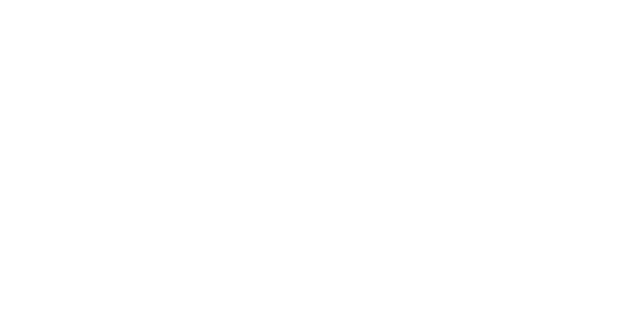
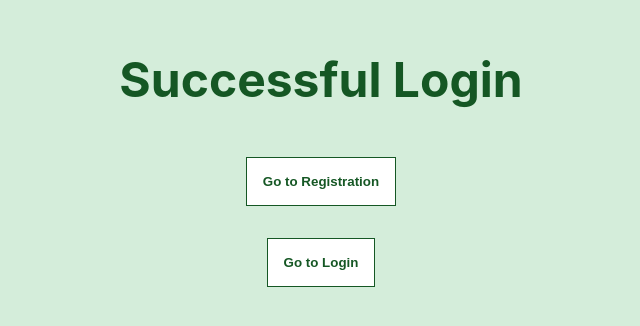
Before and after one commit to jokubasjurk/bakalauras-front, a React (Create React App) app: page /successful-login in a window 1280 px wide. Before the commit this address had no page. Shown: the part 240-566 px from the top of the page, without its empty margins (319-959 px from the left). Built offline with nearby package versions, Linux system fonts and the light colour scheme.

Commit message:
front improvements

```diff
--- a/src/App.tsx
+++ b/src/App.tsx
@@ -2,6 +2,8 @@ import React from 'react';
 import { BrowserRouter as Router, Route, Routes } from 'react-router-dom';
 import LoginPage from "./pages/login/Login";
 import Registration from "./pages/registration/Registration";
+import SuccessfulLogin from "./component/SuccessfulLogin";
+import UnsuccessfulLogin from "./component/UnsuccessfulLogin";
 
 const App: React.FC = () => {
     return (
@@ -9,6 +11,8 @@ const App: React.FC = () => {
             <Routes>
                 <Route path="/login" element={<LoginPage />} />
                 <Route path="/" element={<Registration />} />
+                <Route path="/successful-login" element={<SuccessfulLogin />} />
+                <Route path="/unsuccessful-login" element={<UnsuccessfulLogin />} />
             </Routes>
         </Router>
     );
--- /dev/null
+++ b/src/component/SuccessfulLogin.css
@@ -0,0 +1,30 @@
+.successful-login {
+    display: flex;
+    flex-direction: column;
+    align-items: center;
+    justify-content: center;
+    height: 100vh;
+    background-color: #d4edda;
+}
+
+.successful-login h1 {
+    color: #155724;
+    font-size: 3rem;
+    margin-bottom: 2rem;
+}
+
+.successful-login button {
+    padding: 1rem;
+    margin: 1rem;
+    border: 1px solid #155724;
+    background-color: #ffffff;
+    color: #155724;
+    font-weight: bold;
+    cursor: pointer;
+    transition: all 0.3s ease;
+}
+
+.successful-login button:hover {
+    background-color: #155724;
+    color: #ffffff;
+}
--- /dev/null
+++ b/src/component/SuccessfulLogin.tsx
@@ -0,0 +1,25 @@
+import React from 'react';
+import { useNavigate } from 'react-router-dom';
+import './SuccessfulLogin.css';
+
+const SuccessfulLogin = () => {
+    const navigate = useNavigate();
+
+    const goToRegistration = () => {
+        navigate('/');
+    };
+
+    const goToLogin = () => {
+        navigate('/login');
+    };
+
+    return (
+        <div className="successful-login">
+            <h1>Successful Login</h1>
+            <button onClick={goToRegistration}>Go to Registration</button>
+            <button onClick={goToLogin}>Go to Login</button>
+        </div>
+    );
+};
+
+export default SuccessfulLogin;
--- /dev/null
+++ b/src/component/UnsuccessfulLogin.css
@@ -0,0 +1,30 @@
+.unsuccessful-login {
+    display: flex;
+    flex-direction: column;
+    align-items: center;
+    justify-content: center;
+    height: 100vh;
+    background-color: #f8d7da;
+}
+
+.unsuccessful-login h1 {
+    color: #721c24;
+    font-size: 3rem;
+    margin-bottom: 2rem;
+}
+
+.unsuccessful-login button {
+    padding: 1rem;
+    margin: 1rem;
+    border: 1px solid #721c24;
+    background-color: #ffffff;
+    color: #721c24;
+    font-weight: bold;
+    cursor: pointer;
+    transition: all 0.3s ease;
+}
+
+.unsuccessful-login button:hover {
+    background-color: #721c24;
+    color: #ffffff;
+}
--- /dev/null
+++ b/src/component/UnsuccessfulLogin.tsx
@@ -0,0 +1,25 @@
+import React from 'react';
+import { useNavigate } from 'react-router-dom';
+import './UnsuccessfulLogin.css';
+
+const UnsuccessfulLogin = () => {
+    const navigate = useNavigate();
+
+    const goToRegistration = () => {
+        navigate('/registration');
+    };
+
+    const goToLogin = () => {
+        navigate('/login');
+    };
+
+    return (
+        <div>
+            <h1>Unsuccessful Login</h1>
+            <button onClick={goToRegistration}>Go to Registration</button>
+            <button onClick={goToLogin}>Go to Login</button>
+        </div>
+    );
+};
+
+export default UnsuccessfulLogin;
--- a/src/pages/login/Login.tsx
+++ b/src/pages/login/Login.tsx
@@ -6,6 +6,7 @@ import {FlightTime} from "../../model/FlightTime";
 import {calculateDwellTimesAndFlightTimes} from "../../service/calculateDwellAndFlightTimes";
 import {TextInput} from "../../component/TextInput";
 import axios from "axios";
+import {useNavigate} from "react-router-dom";
 
 const LoginPage: React.FC = () => {
     const [keyData, setKeyData] = useState<KeyEventData[]>([]);
@@ -18,8 +19,9 @@ const LoginPage: React.FC = () => {
         dwellTimes: [] as DwellTime[],
         flightTimes: [] as FlightTime[],
     });
+    const navigate = useNavigate();
 
-    const phrases = ['brown fox', 'lazy dog'];
+    const phrases = ['the quick brown fox jumps over the lazy dog', 'lazy dog'];
     const words = ['apple', 'orange'];
     const targetInput = inputType === 'phrase' ? phrases[0] : words[0];
 
@@ -54,8 +56,16 @@ const LoginPage: React.FC = () => {
             setInputValue(''); // Clear the input field
             // setStep(2);
             console.log(formData);
-            const response = await axios.post('http://localhost:8080/api/login', formData);
-            console.log(response);
+            try {
+                const response = await axios.post('http://localhost:8080/api/login', formData);
+                if (response.data.success) {
+                    navigate('/successful-login');
+                } else {
+                    navigate('/unsuccessful-login');
+                }
+            } catch (error) {
+                console.error('Error during authentication:', error);
+            }
         }
     };
 
--- a/src/pages/registration/Registration.tsx
+++ b/src/pages/registration/Registration.tsx
@@ -7,7 +7,7 @@ import {KeyEventData} from "../../model/KeyEventData";
 import {calculateDwellTimesAndFlightTimes} from "../../service/calculateDwellAndFlightTimes";
 import {DwellTime} from "../../model/DwellTime";
 import {FlightTime} from "../../model/FlightTime";
-import { Link } from 'react-router-dom';
+import {Link, useNavigate} from 'react-router-dom';
 import axios from "axios";
 
 interface RegistrationProps {
@@ -25,6 +25,7 @@ const Registration: React.FC<RegistrationProps> = () => {
         dwellTimes: [] as DwellTime[],
         flightTimes: [] as FlightTime[][],
     });
+    const navigate = useNavigate();
 
     const handleChange = (event: React.ChangeEvent<HTMLInputElement>) => {
         setFormData({...formData, [event.target.name]: event.target.value});
@@ -35,7 +36,7 @@ const Registration: React.FC<RegistrationProps> = () => {
     };
 
     const handlePhraseSubmit = async () => {
-        if (inputValue === 'brown fox') {
+        if (inputValue === 'the quick brown fox jumps over the lazy dog') {
             const dwellAndFlightTimes = calculateDwellTimesAndFlightTimes(keyData);
             setFormData((prevFormData) => ({
                 ...prevFormData,
@@ -47,8 +48,12 @@ const Registration: React.FC<RegistrationProps> = () => {
             setKeyData([]);
 
             if (counter + 1 >= 10) {
-                const response = await axios.post('http://localhost:8080/api/register', formData);
-                console.log(formData);
+                try {
+                    await axios.post('http://localhost:8080/api/register', formData);
+                    navigate('/');
+                } catch (error) {
+                    console.error('Error during authentication:', error);
+                }
             }
 
             setInputValue(''); // Clear the input field
@@ -69,22 +74,16 @@ const Registration: React.FC<RegistrationProps> = () => {
             <div className="left-side">
                 <p>
                     Lorem ipsum dolor sit amet, consectetur adipiscing elit. Curabitur posuere eu
-                    libero ac vestibulum.
-                    Integer id tempor purus.
                 </p>
                 <p>
                     Quisque at ante quis justo malesuada volutpat. Vivamus vehicula sem sed odio
-                    lacinia, ut cursus
-                    ligula convallis.
                 </p>
                 <p>
-                    Proin fringilla arcu eget sapien tempus, ac viverra nisl bibendum. Etiam
-                    porttitor, est vel
+                    Proin fringilla arcu eget sapien tempus, ac viverra nisl bibendum. Etiam porttitor, est vel
                     interdum volutpat, nibh sem sodales ligula, vel consequat odio urna eget justo.
                 </p>
                 <p>
-                    Cras in sem mauris. Sed et justo purus. Proin ultricies, ante vitae volutpat
-                    interdum, urna
+                    Cras in sem mauris. Sed et justo purus. Proin ultricies, ante vitae volutpat interdum, urna
                     lorem tincidunt dui, a venenatis ligula dolor id purus.
                 </p>
             </div>
@@ -113,9 +112,9 @@ const Registration: React.FC<RegistrationProps> = () => {
                                 inputValue={inputValue}
                                 setInputValue={setInputValue}
                                 onSubmit={handlePhraseSubmit}
-                                targetPhrase="brown fox"
+                                targetPhrase="the quick brown fox jumps over the lazy dog"
                             />
-                            <div className={classNames("counter-bubble", { completed: counter >= 10 })}>
+                            <div className={classNames("counter-bubble", {completed: counter >= 10})}>
                                 {counter}/10
                             </div>
                         </div>
```
